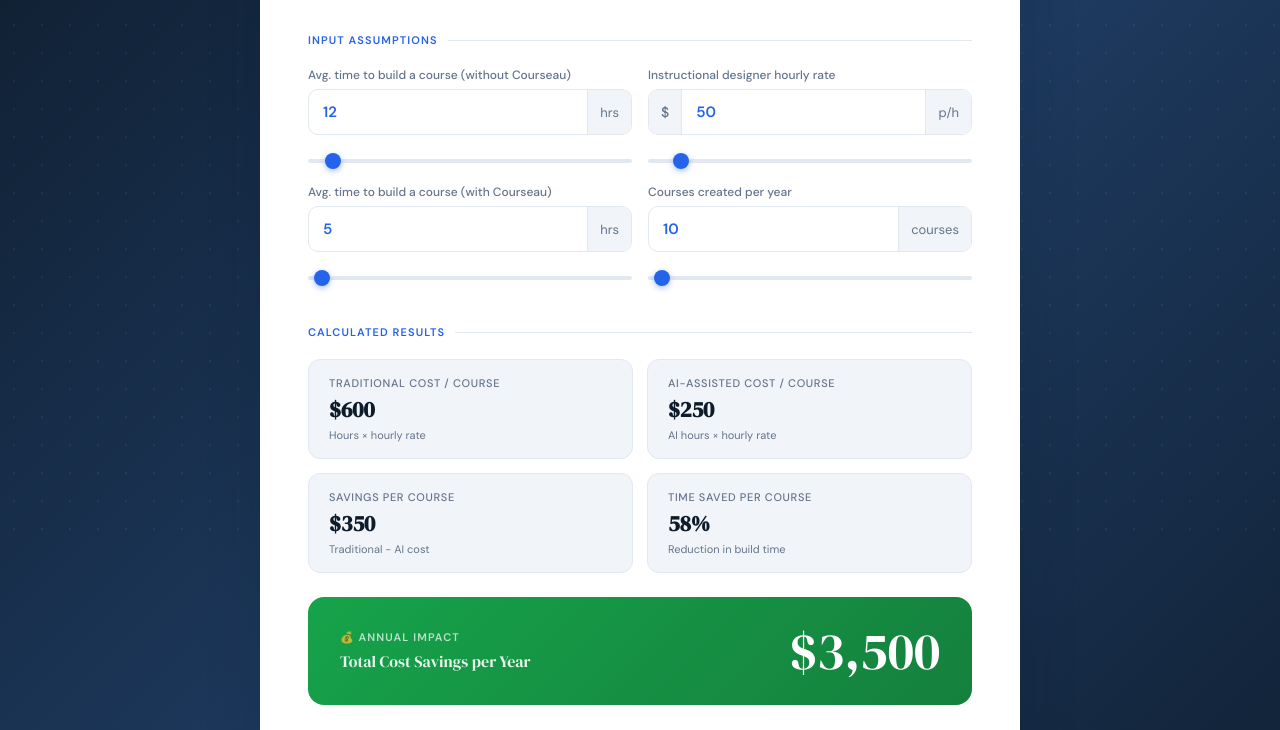
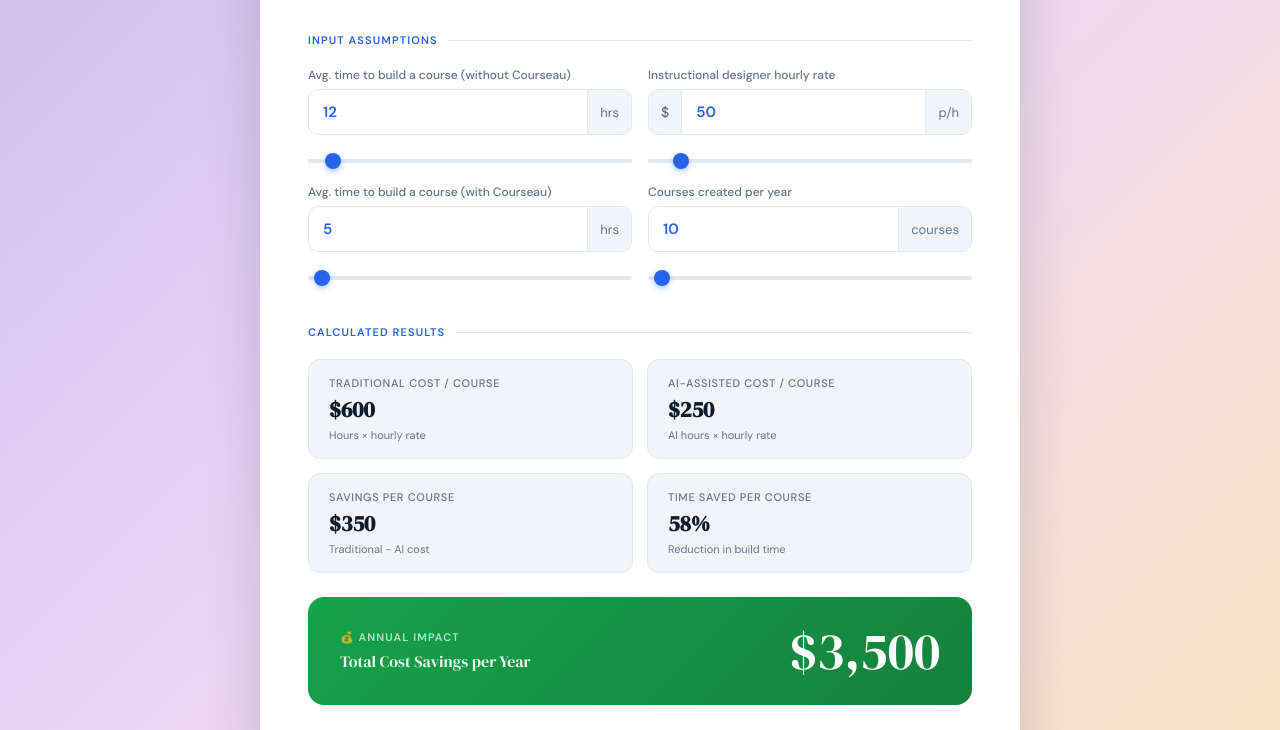
Before and after one commit to georgegombert/Courseau_ROI_Calc, a plain HTML site: page index.html in a window 1280 px wide. Shown: the part 269-999 px from the top of the page. Drawn offline with Linux system fonts and the light colour scheme.

Commit message:
Update index.html
background color

```diff
--- a/index.html
+++ b/index.html
@@ -27,7 +27,7 @@
 
   body {
     font-family: 'DM Sans', sans-serif;
-    background: linear-gradient(135deg, #0D1B2A 0%, #1E3A5F 50%, #0D1B2A 100%);
+    background: linear-gradient(135deg, #C8B8E8 0%, #D9C8F0 20%, #E8D0F8 35%, #F0D8F0 50%, #F8E0D8 70%, #FAE8B0 100%);
     min-height: 100vh;
     display: flex;
     align-items: flex-start;
```
